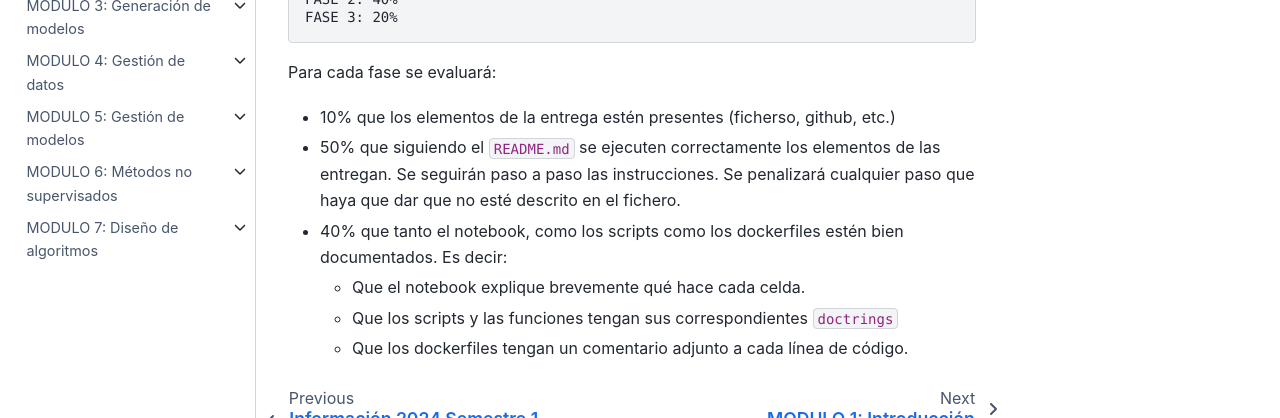
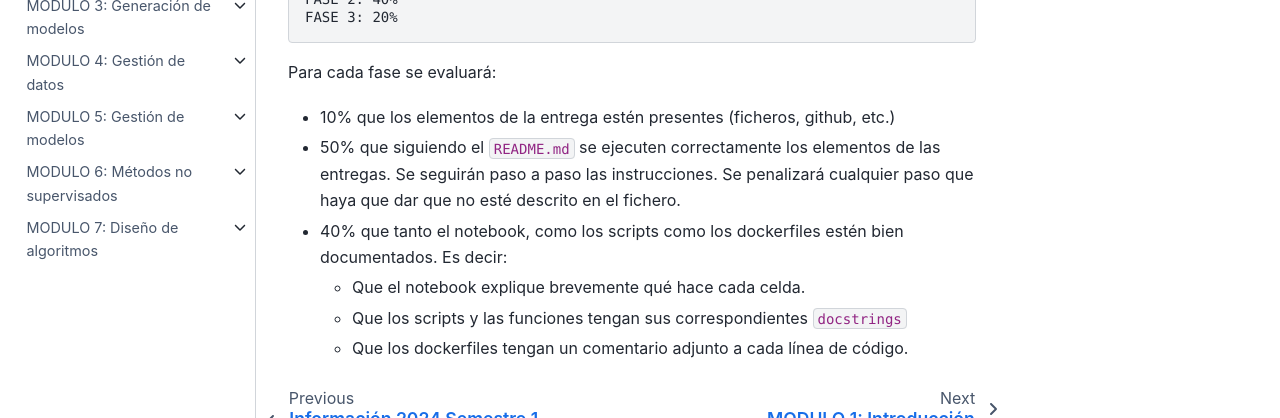
Before and after one commit to rramosp/ai4eng.v1, a Jupyter Book: the page built from content/M00_modelos1_proyecto.md, in a window 1280 px wide and 900 px high, scrolled down 2042 px. Shown: the part 358-776 px from the top of the window. Built offline with Jupyter Book 1.0.4 settings and Sphinx 7.4.7 and the Sphinx Book theme 1.1.4, drawn with Linux system fonts in a browser that asks for light colours; pages that are not in the unit, such as notebooks, are missing from menus; some of the changed text lies outside the part shown.

Commit message:
Update M00_modelos1_proyecto.md

```diff
--- a/content/M00_modelos1_proyecto.md
+++ b/content/M00_modelos1_proyecto.md
@@ -64,9 +64,9 @@ Añade un `README.md` al repositorio github donde se describan los pasos para ej
 
 
 Para cada fase se evaluará:
-  - 10% que los elementos de la entrega estén presentes (ficherso, github, etc.)
-  - 50% que siguiendo el `README.md` se ejecuten correctamente los elementos de las entregan. Se seguirán paso a paso las instrucciones. Se penalizará cualquier paso que haya que dar que no esté descrito en el fichero.
+  - 10% que los elementos de la entrega estén presentes (ficheros, github, etc.)
+  - 50% que siguiendo el `README.md` se ejecuten correctamente los elementos de las entregas. Se seguirán paso a paso las instrucciones. Se penalizará cualquier paso que haya que dar que no esté descrito en el fichero.
   - 40% que tanto el notebook, como los scripts como los dockerfiles estén bien documentados. Es decir:
       - Que el notebook explique brevemente qué hace cada celda.
-      - Que los scripts y las funciones tengan sus correspondientes `doctrings`
+      - Que los scripts y las funciones tengan sus correspondientes `docstrings`
       - Que los dockerfiles tengan un comentario adjunto a cada línea de código.
```
Also changed, not shown: other parts of content/M00_modelos1_proyecto.md (+1 -1 lines).
